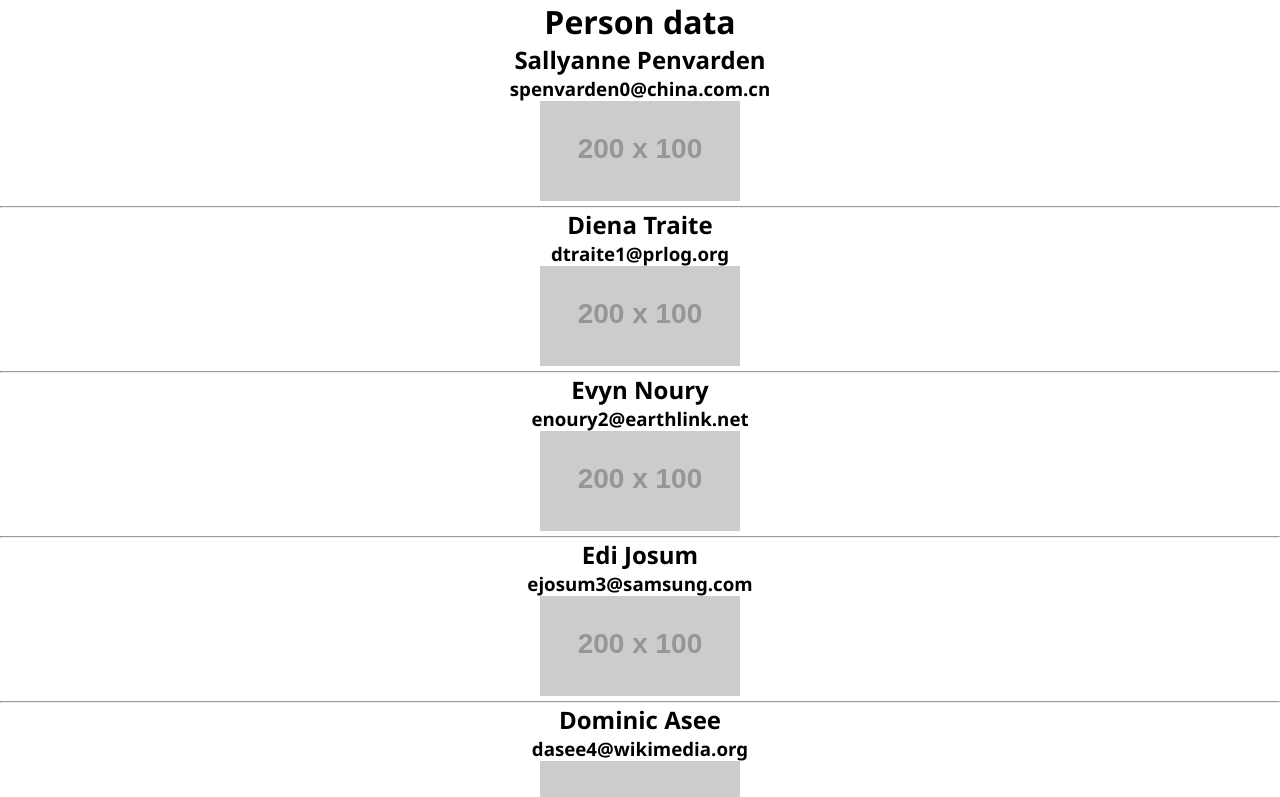
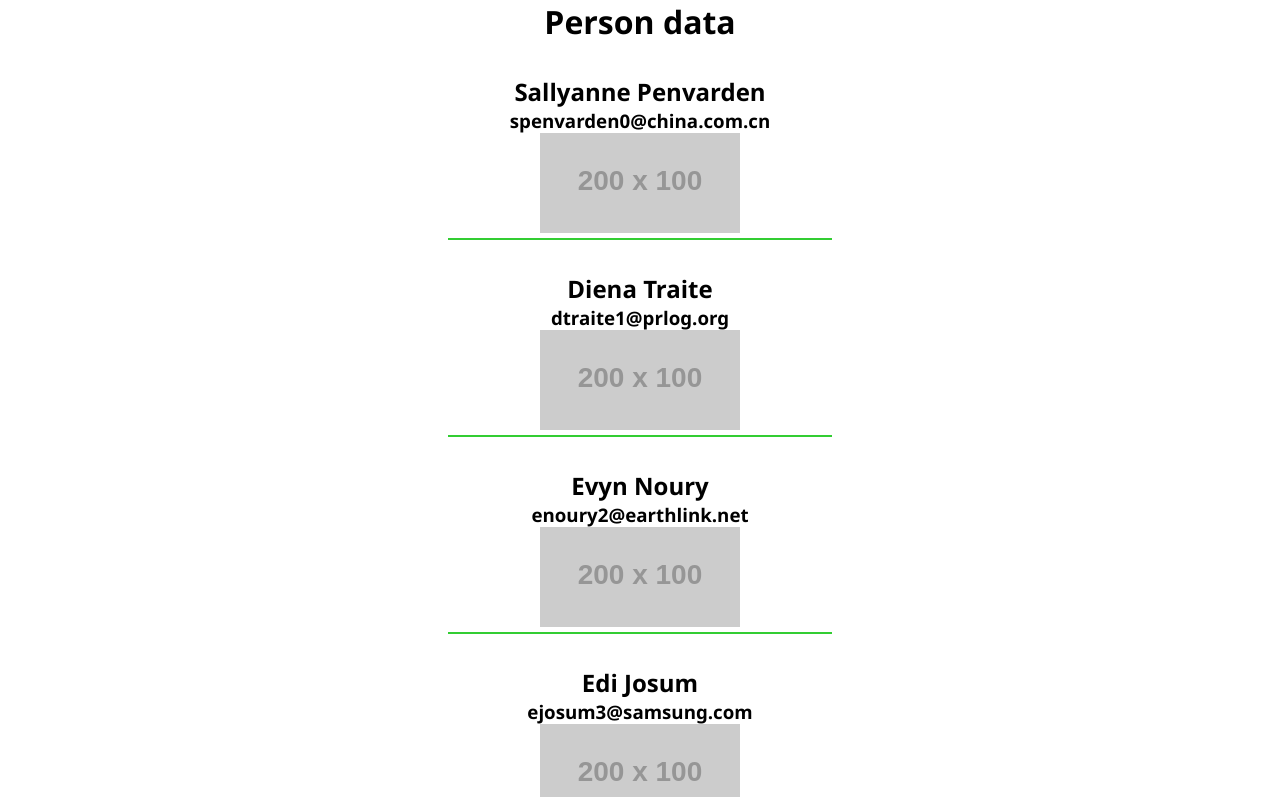
Before and after one commit to Waldemar-00/react-again, a React (Create React App) app in the folder 14-map-array-of-objects/: page / in a window 1280 px wide. Shown: the top 797 px of the page. Built offline with nearby package versions, Linux system fonts and the light colour scheme.

Commit message:
Added styles, used spread operator instead of object destructuring.

```diff
--- a/14-map-array-of-objects/src/App.css
+++ b/14-map-array-of-objects/src/App.css
@@ -1,3 +1,6 @@
 .App {
+  display: flex;
+  flex-direction: column;
+  align-items: center;
   text-align: center;
 }
--- a/14-map-array-of-objects/src/App.js
+++ b/14-map-array-of-objects/src/App.js
@@ -5,14 +5,11 @@ function App() {
   return (
     <div className='App'>
       <h1>Person data</h1>
-      {persons.map(({ id, firstName, lastName, email, img }) => {
+      {persons.map((person) => {
         return (
           <Person
-            key={id}
-            firstName={firstName}
-            lastName={lastName}
-            email={email}
-            img={img}
+            key={person.id}
+            {...person}
           />
         )
       })}
--- a/14-map-array-of-objects/src/components/Person.css
+++ b/14-map-array-of-objects/src/components/Person.css
@@ -0,0 +1,5 @@
+section {
+  width: 30%;
+  margin-top: 2rem;
+  border-bottom: 2px solid limegreen;
+}
--- a/14-map-array-of-objects/src/components/Person.js
+++ b/14-map-array-of-objects/src/components/Person.js
@@ -10,7 +10,6 @@ function Person({ firstName, lastName, email, img }) {
         src={`${img}`}
         alt='person'
       />
-      <hr />
     </section>
   )
 }
```
